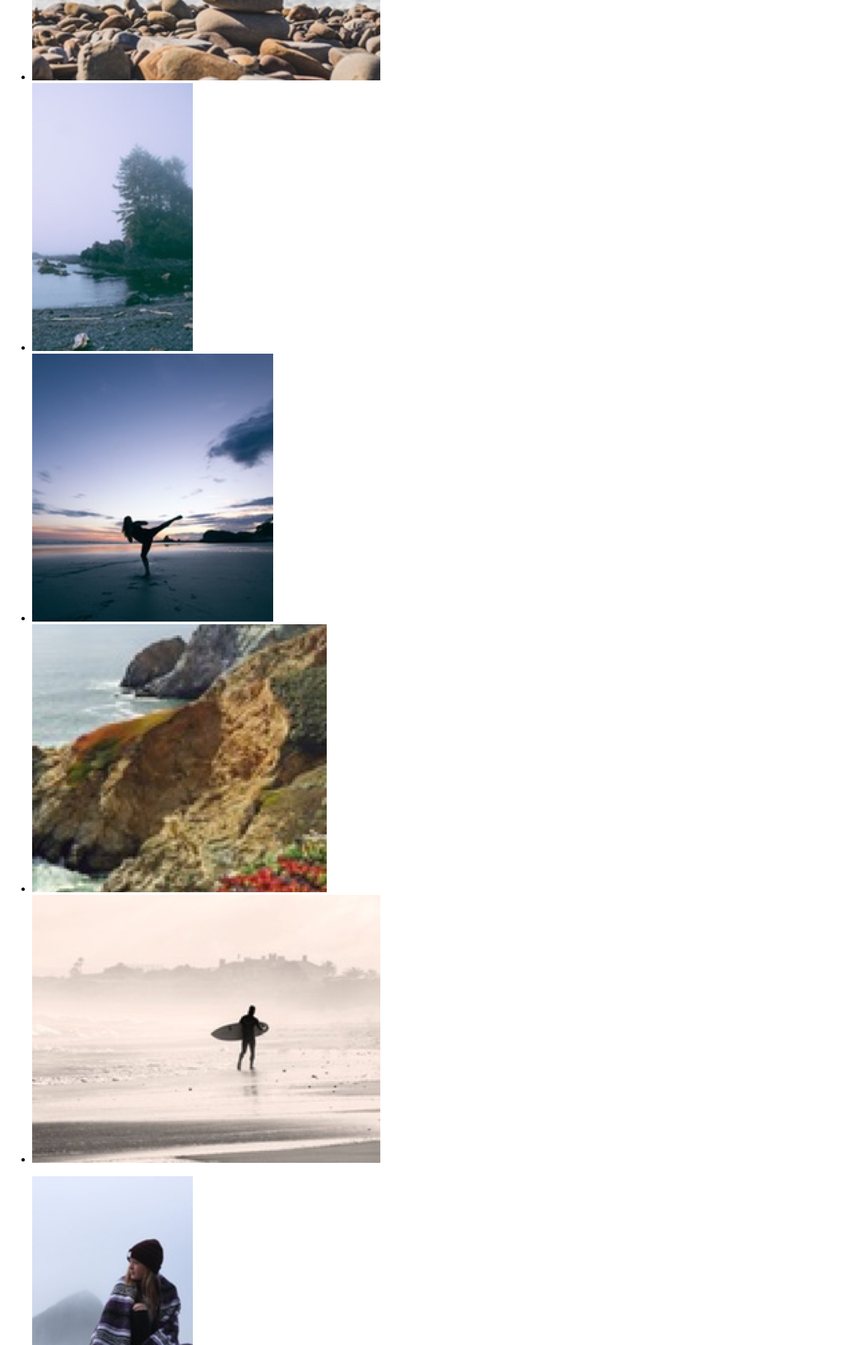
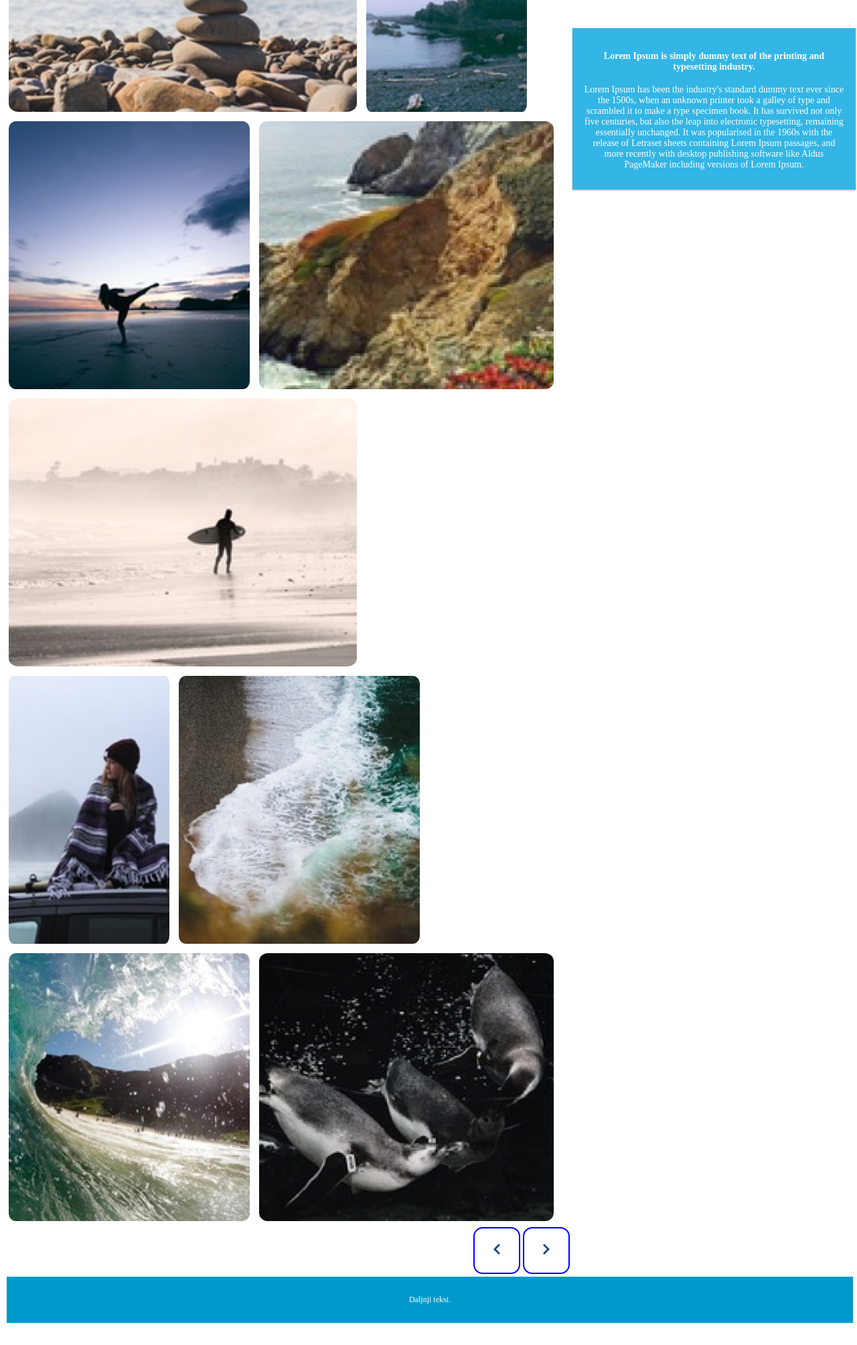
Before and after one commit to Cementator/Slider1, a website: page index.html in a window 1280 px wide. Shown: the part 360-2368 px from the top of the page at 67% size. After the commit the page ends 2343 px from the top, so only its background shows below. Drawn offline with nearby package versions, Linux system fonts and the light colour scheme.

Commit message:
A lot of css implemented

```diff
--- /dev/null
+++ b/css/basic.css
@@ -0,0 +1,91 @@
+*{
+    box-sizing: border-box;
+}
+
+.slider {
+    width: 66.66%;
+    margin: 2px;
+    float: left;
+    margin-left: auto;
+    margin-right: auto;
+}
+
+.header {
+    background-color: #0099cc;
+    color: #ffffff;
+    padding: 15px;
+    margin: 2px;
+    width: 100%;
+}
+
+.btn1 {
+    border-radius: 20%;
+    width: 70px;
+    height: 70px;
+    background-color: white;
+    color: black;
+    border: 2px solid blue;
+}
+
+.btn2 {
+    border-radius: 20%;
+    width: 70px;
+    height: 70px;
+    background-color: white;
+    color: black;
+    border: 2px solid blue;
+}
+
+.singleimages {
+    border-radius: 3%;
+    margin: 5px;
+    display: inline-block;
+}
+
+.bottom {
+    width: 100%;
+    background-color: #0099cc;
+    color: #ffffff;
+    text-align: center;
+    font-size: 12px;
+    padding: 15px;
+    margin: 2px;
+}
+
+.text_right {
+    width: 33%;
+    margin: 2px;
+    float: right;
+    background-color: #33b5e5;
+    padding: 15px;
+    color: #ffffff;
+    text-align: center;
+    font-size: 14px;
+    box-shadow: 0 1px 3px rgba(0,0,0,0.12), 0 1px 2px rgba(0,0,0,0.24);
+    position: absolute;
+    top: 50%;
+    left: 66.66%;
+}
+
+.clearfix::after {
+    content: "";
+    clear: both;
+    display: table;
+}
+.row1 {
+    display: inline-block;
+}
+
+.row2 {
+    display: inline-block;
+}
+
+.row2img{
+    display: inline-block;
+
+}
+
+.row2btn{
+    float: right;
+    align-content: center
+}
--- a/first.js
+++ /dev/null
@@ -1 +0,0 @@
-app
--- a/index.html
+++ b/index.html
@@ -1,61 +1,52 @@
 <!DOCTYPE html>
 <html>
 <head>
-    <link rel="stylesheet" href="basic.css">
-    <script src="https://ajax.googleapis.com/ajax/libs/jquery/3.4.1/jquery.min.js"></script>
+    <meta name="viewport" content="width=device-width, initial-scale=1.0">
+    <link rel="stylesheet" href="css/basic.css">
 </head>
 <body>
-
-<div class="container">
 <div class="header">
     <h1 class="Title">
         Some Pictures
     </h1>
 </div>
+<div class="container clearfix">
+    <div class="slider extend">
         <div class="row1">
-        <ul class="pictures1">
-            <li class="singlepictures">
-                <img src="assets/slider-image-1.jpg">
-            </li>
-            <li class="singlepictures">
-                <img src="assets/slider-image-2.jpg">
-            </li>
-            <li class="singlepictures">
-                <img src="assets/slider-image-3.jpg">
-            </li>
-            <li class="singlepictures">
-                <img src="assets/slider-image-4.jpg">
-            </li>
-            <li class="singlepictures">
-                <img src="assets/slider-image-5.jpg">
-            </li>
-        </ul>
+            <img class="singleimages" src="assets/slider-image-1.jpg">
+            <img class="singleimages" src="assets/slider-image-2.jpg">
+            <img class="singleimages" src="assets/slider-image-3.jpg">
+            <img class="singleimages" src="assets/slider-image-4.jpg">
+            <img class="singleimages" src="assets/slider-image-5.jpg">
         </div>
         <div class="row2">
-        <ul class="pictures2">
-            <li class="singlepictures">
-                <img src="assets/slider-image-6.jpg">
-            </li>
-            <li class="singlepictures">
-                <img src="assets/slider-image-7.jpg">
-            </li>
-            <li class="singlepictures">
-                <img src="assets/slider-image-8.jpg">
-            </li>
-            <li class="singlepictures">
-                <img src="assets/slider-image-9.jpg">
-            </li>
-        </ul>
-
+            <div class="row2img">
+                <img class="singleimages" src="assets/slider-image-6.jpg">
+                <img class="singleimages" src="assets/slider-image-7.jpg">
+                <img class="singleimages" src="assets/slider-image-8.jpg">
+                <img class="singleimages" src="assets/slider-image-9.jpg">
+            </div>
+            <div class="row2btn">
+                <button class="btn1"><img src="assets/arrow-blue-left.png"></img></button>
+                <button class="btn2"><img src="assets/arrow-blue-right.png"></img></button>
             </div>
         </div>
-
+    </div>
+    <div class="text_right">
+        <h4>
+            Lorem Ipsum is simply dummy text of the printing and typesetting industry.
+        </h4>
+        <p>
+            Lorem Ipsum has been the industry's standard dummy text ever since the 1500s, when an unknown printer took a galley of type and scrambled it to make a type specimen book.
+            It has survived not only five centuries, but also the leap into electronic typesetting, remaining essentially unchanged.
+            It was popularised in the 1960s with the release of Letraset sheets containing Lorem Ipsum passages, and more recently with desktop publishing software like Aldus PageMaker including versions of Lorem Ipsum.
+        </p>
+    </div>
+</div>
+<div class="bottom">
+    <p>Daljnji tekst.</p>
+</div>
+<script src="https://ajax.googleapis.com/ajax/libs/jquery/3.4.1/jquery.min.js"></script>
+<script src="js/first.js"></script>
 </body>
 </html>
-<script>
-$(function(){
-
-// jQuery methods go here...
-
-});
-</script>
--- /dev/null
+++ b/js/first.js
@@ -0,0 +1,4 @@
+$(function(){
+
+    $("#btn1").hide();
+});
```
Lines whose indentation alone changed are shown as unchanged.
